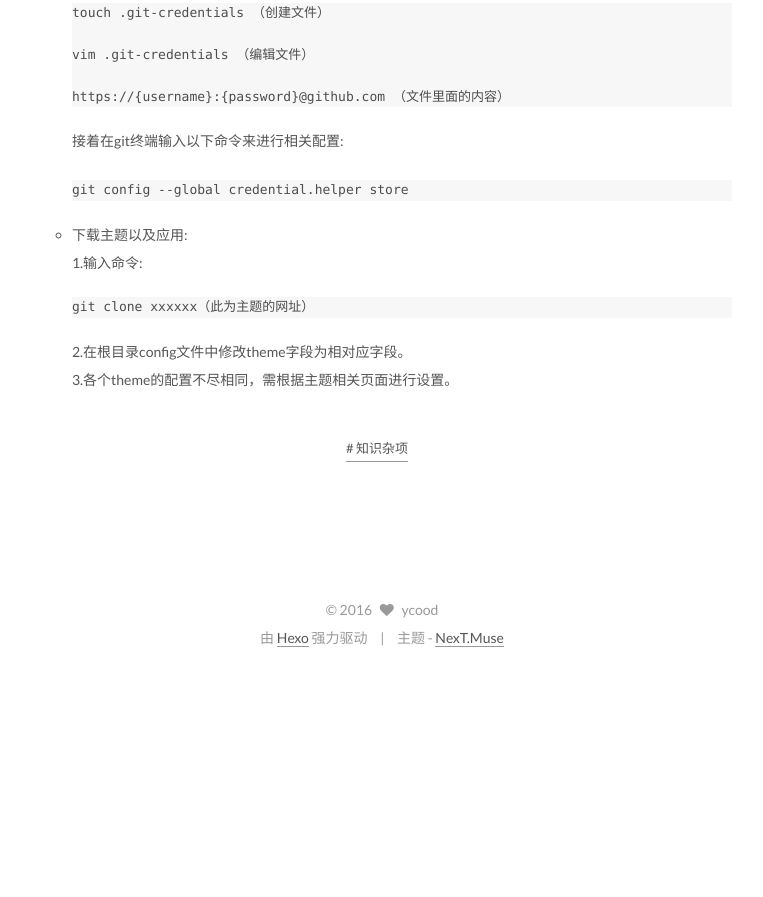
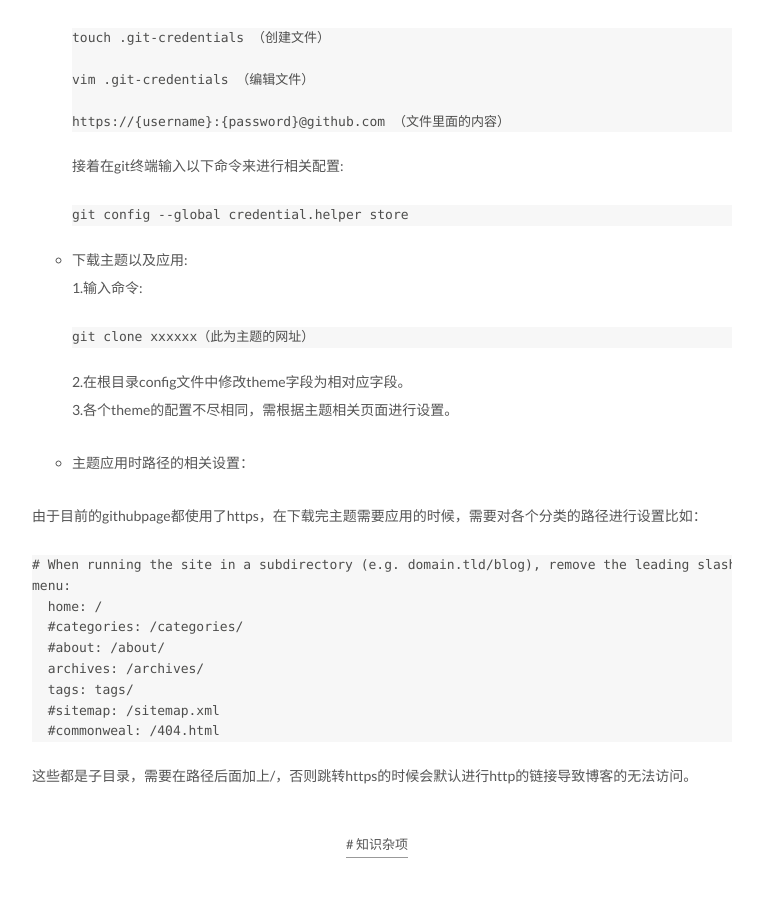
Before and after one commit to ycood/ycood.github.io, a plain HTML site: page 2016/08/04/搭建hexo还有使用git的坑/index.html in a window 1280 px wide. Shown: the part 937-1834 px from the top of the page, without its empty margins (258-1021 px from the left). Before the commit the page ends 1609 px from the top, so only its background shows below. Drawn offline with Linux system fonts and the light colour scheme.

Commit message:
Site updated: 2016-11-20 11:44:56

```diff
--- a/2016/08/04/搭建hexo还有使用git的坑/index.html
+++ b/2016/08/04/搭建hexo还有使用git的坑/index.html
@@ -94,7 +94,7 @@
 <meta property="og:description" content="##安装完成后注意事项
 
 博客系统根目录下的_config设置需要注意:1.添加字段需要在每行进行置顶。2.字段后的设置的值必须与:有一个空格的距离">
-<meta property="og:updated_time" content="2016-08-07T13:23:41.615Z">
+<meta property="og:updated_time" content="2016-11-20T03:44:27.921Z">
 <meta name="twitter:card" content="summary">
 <meta name="twitter:title" content="搭建hexo还有使用git的坑">
 <meta name="twitter:description" content="##安装完成后注意事项
@@ -319,7 +319,9 @@
 
         <p>##安装完成后注意事项</p>
 <ul>
-<li>博客系统根目录下的_config设置需要注意:<br>1.添加字段需要在每行进行置顶。<br>2.字段后的设置的值必须与<code>:</code>有一个空格的距离<a id="more"></a></li>
+<li><p>博客系统根目录下的_config设置需要注意:<br>1.添加字段需要在每行进行置顶。<br>2.字段后的设置的值必须与<code>:</code>有一个空格的距离</p>
+<a id="more"></a>
+</li>
 <li><p>不用每次在git命令行输入密码的方法:<br>1.系统是windows的情况下可以直接在用户环境变量中添加<code>HOME</code>键，值为:<code>%USERPROFILE%</code>,进入系统的%HOME%目录（目录查询可以在git中输入<code>echo $HOME</code>进行查询，一般是C:\Users\用户名这样的路径），新建文件<code>_netrc</code>没有文件名，此为文件后缀名，输入以下文字:</p>
 <pre><code>machine github.com
 login username(用户名)
@@ -333,9 +335,24 @@ https://{username}:{password}@github.com （文件里面的内容）
 </code></pre><p>接着在git终端输入以下命令来进行相关配置:</p>
 <pre><code>git config --global credential.helper store
 </code></pre></li>
-<li>下载主题以及应用:<br>1.输入命令:<pre><code>git clone xxxxxx（此为主题的网址）
-</code></pre>2.在根目录config文件中修改theme字段为相对应字段。<br>3.各个theme的配置不尽相同，需根据主题相关页面进行设置。            </li>
+<li><p>下载主题以及应用:<br>1.输入命令:</p>
+<pre><code>git clone xxxxxx（此为主题的网址）
+</code></pre><p>2.在根目录config文件中修改theme字段为相对应字段。<br>3.各个theme的配置不尽相同，需根据主题相关页面进行设置。    </p>
+</li>
+<li><p>主题应用时路径的相关设置：</p>
+</li>
 </ul>
+<p>由于目前的githubpage都使用了https，在下载完主题需要应用的时候，需要对各个分类的路径进行设置比如：</p>
+<pre><code># When running the site in a subdirectory (e.g. domain.tld/blog), remove the leading slash (/archives -&gt; archives)
+menu:
+  home: /
+  #categories: /categories/
+  #about: /about/
+  archives: /archives/
+  tags: tags/
+  #sitemap: /sitemap.xml
+  #commonweal: /404.html
+</code></pre><p>这些都是子目录，需要在路径后面加上/，否则跳转https的时候会默认进行http的链接导致博客的无法访问。</p>
 
 
     </div>
--- a/css/main.css
+++ b/css/main.css
@@ -1681,7 +1681,7 @@ pre .javascript .function {
   width: 4px;
   height: 4px;
   border-radius: 50%;
-  background: #2bf6d5;
+  background: #ff7a75;
 }
 .links-of-blogroll {
   font-size: 13px;
```
Also changed, not shown: index.html (+1 -1 lines).
